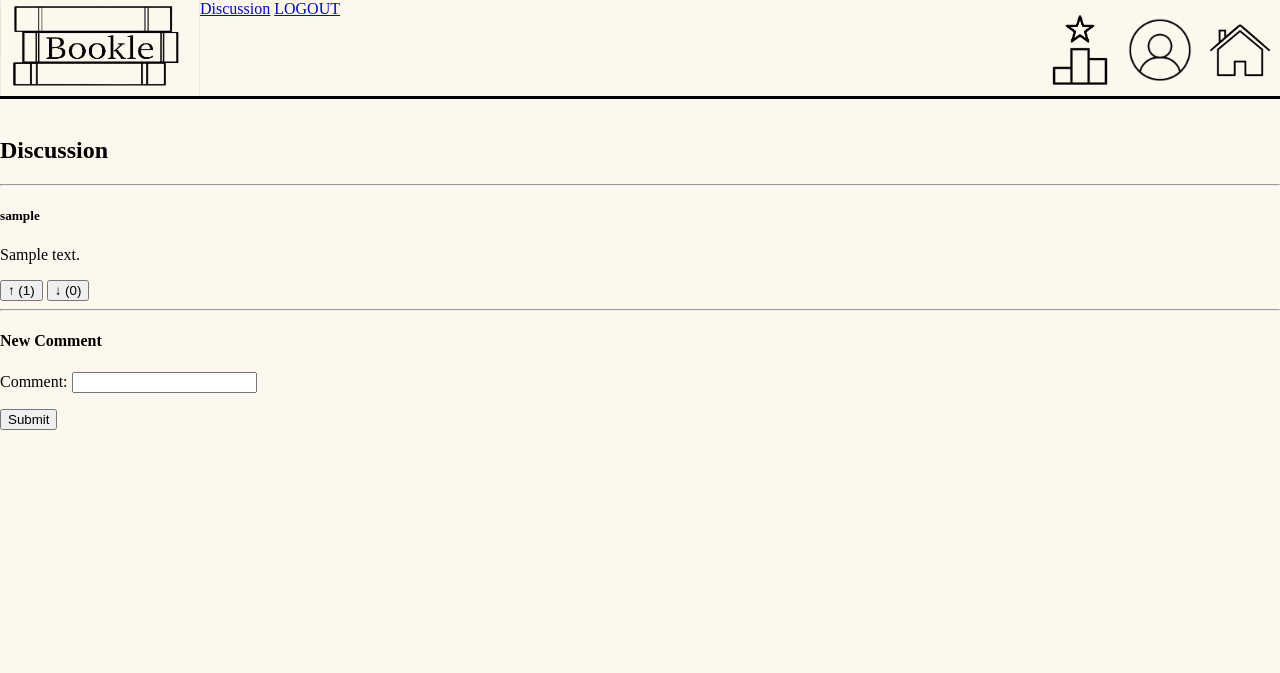
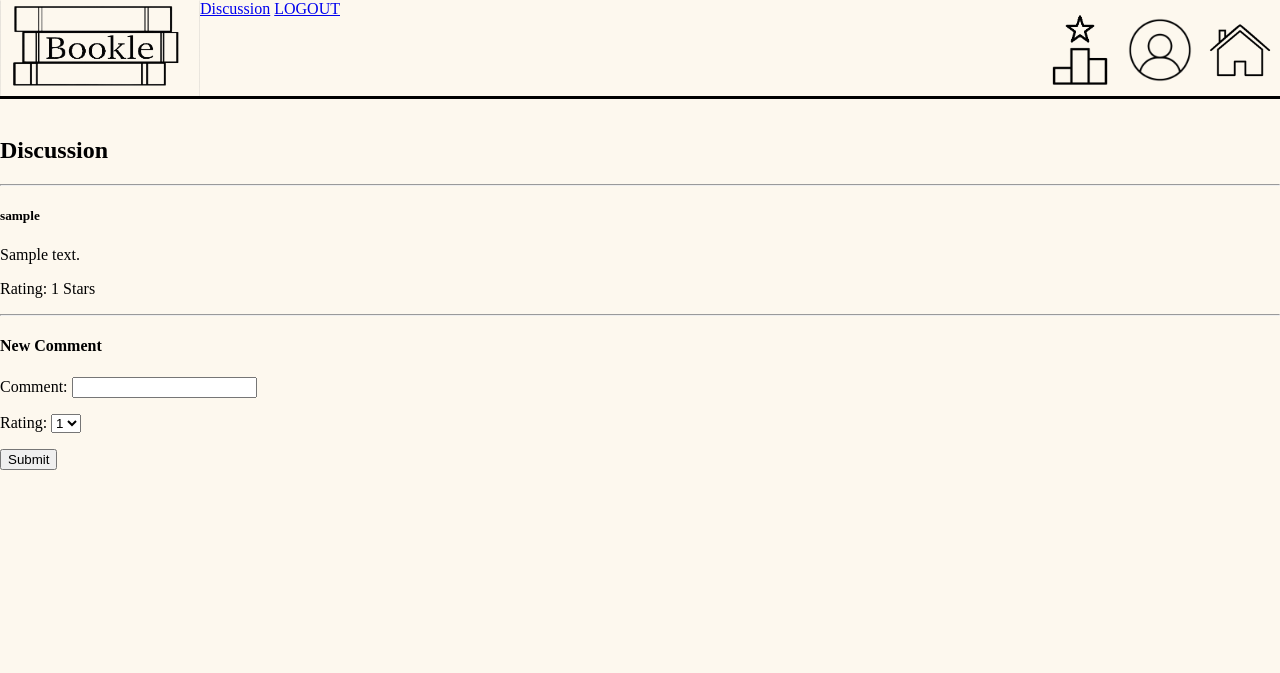
Before and after one commit to phantomsheepp/group1a_wad_project, a Django app: page /bookle/discussion/1/ in a window 1280 px wide. Shown: the top 673 px of the page. Run offline with Django 3.2, Linux system fonts and the light colour scheme; a user stored in the database is signed in; tables that the repository leaves empty hold one stand-in row (values such as "Sample post").

Commit message:
Removed the upvote and downvote and added the ratings features

```diff
--- a/bookle/forms.py
+++ b/bookle/forms.py
@@ -64,7 +64,7 @@ class RegisterForm(UserCreationForm):
 class CommentForm(forms.ModelForm):
     class Meta:
         model = Comment
-        fields = ['comment']
+        fields = ['comment', 'rating']
 
     def __init__(self, *args, **kwargs):
         self.user = kwargs.pop('user', None)
--- a/bookle/models.py
+++ b/bookle/models.py
@@ -65,26 +65,14 @@ class Score(models.Model):
         return str(self.guesses)
 
 
-class Vote(models.Model):
-    VOTE_TYPE_CHOICES = [
-        ('up', 'Upvote'),
-        ('down', 'Downvote'),
-    ]
-    user = models.ForeignKey(User, on_delete=models.CASCADE)
-    comment = models.ForeignKey('Comment', on_delete=models.CASCADE)
-    vote_type = models.CharField(max_length=4, choices=VOTE_TYPE_CHOICES)
+class Comment(models.Model):
+    RATING_CHOICES = [(i, i) for i in range(1, 6)]
 
-
-class Comment(models.Model):
     commentID = models.IntegerField(unique=True, primary_key=True)
     puzzleID = models.ForeignKey(Puzzle, on_delete=models.CASCADE)
     comment = models.CharField(max_length=300)
     userID = models.ForeignKey(User, on_delete=models.CASCADE)
+    rating = models.IntegerField(choices=RATING_CHOICES, default=1)
 
     def __str__(self):
         return self.comment
-
-    def votes(self):
-        upvotes = Vote.objects.filter(comment=self, vote_type='up').count()
-        downvotes = Vote.objects.filter(comment=self, vote_type='down').count()
-        return upvotes - downvotes
--- a/bookle/urls.py
+++ b/bookle/urls.py
@@ -22,8 +22,4 @@ urlpatterns = [
     path('login/view-account/edit-account/', views.edit_account, name='edit_account'),
     path('home/daily-puzzle/complete/', views.complete, name='complete'),
     path('home/daily-puzzle/complete/discussion/<int:puzzle_id>/', views.discussion, name='complete_discussion'),
-    path('discussion/1/upvote/<int:comment_id>/', views.upvote, name='upvote'),
-    path('discussion/1/downvote/<int:comment_id>/', views.downvote, name='downvote'),
-    # path('discussion/<int:puzzle_id>/upvote/<int:comment_id>/', views.upvote, name='upvote'),
-    # path('discussion/<int:puzzle_id>/downvote/<int:comment_id>/', views.downvote, name='downvote'),
 ]
--- a/bookle/views.py
+++ b/bookle/views.py
@@ -6,7 +6,7 @@ from django.urls import reverse
 from django.contrib.auth.models import User
 from django.contrib.auth.decorators import login_required
 from django.contrib import messages
-from bookle.models import Comment, Vote
+from bookle.models import Comment
 from bookle.forms import CommentForm
 from bookle.models import Puzzle
 from bookle.forms import RegisterForm, ProfileEditForm
@@ -110,17 +110,12 @@ def discussion(request, puzzle_id=None):
     puzzle = get_object_or_404(Puzzle, pk=puzzle_id)
     comments = Comment.objects.filter(puzzleID=puzzle).order_by('-commentID')
 
-    for comment in comments:
-        comment.upvotes = Vote.objects.filter(comment=comment, vote_type='up').count()
-        comment.downvotes = Vote.objects.filter(comment=comment, vote_type='down').count()
-
-    comments = sorted(comments, key=lambda x: x.upvotes, reverse=True)
-
     if request.method == 'POST':
         form = CommentForm(request.POST, user=request.user)
         if form.is_valid():
             new_comment = form.save(commit=False)
             new_comment.puzzleID = puzzle
+            new_comment.rating = request.POST.get('rating')  # Get the rating from the form data
             new_comment.save()
     else:
         form = CommentForm(user=request.user)
@@ -132,17 +127,3 @@ def discussion(request, puzzle_id=None):
     }
 
     return render(request, 'bookle/discussion.html', context)
-
-def upvote(request, comment_id):
-    comment = get_object_or_404(Comment, pk=comment_id)
-    Vote.objects.get_or_create(user=request.user, comment=comment, vote_type='up')
-    upvotes = Vote.objects.filter(comment=comment, vote_type='up').count()
-    downvotes = Vote.objects.filter(comment=comment, vote_type='down').count()
-    return JsonResponse({'upvotes': upvotes, 'downvotes': downvotes})
-
-def downvote(request, comment_id):
-    comment = get_object_or_404(Comment, pk=comment_id)
-    Vote.objects.get_or_create(user=request.user, comment=comment, vote_type='down')
-    upvotes = Vote.objects.filter(comment=comment, vote_type='up').count()
-    downvotes = Vote.objects.filter(comment=comment, vote_type='down').count()
-    return JsonResponse({'upvotes': upvotes, 'downvotes': downvotes})
--- a/templates/bookle/discussion.html
+++ b/templates/bookle/discussion.html
@@ -14,8 +14,7 @@
         <div class="card-body">
             <h5 class="card-title">{{ comment.userID.username }}</h5>
             <p class="card-text">{{ comment.comment }}</p>
-            <button class="upvote-button" data-comment-id="{{ comment.id }}">↑ ({{ comment.upvotes }})</button>
-            <button class="downvote-button" data-comment-id="{{ comment.id }}">↓ ({{ comment.downvotes }})</button>
+            <p>Rating: {{ comment.rating }} Stars</p>
         </div>
     </div>
     {% empty %}
@@ -29,29 +28,4 @@
         <button type="submit" class="btn btn-primary">Submit</button>
     </form>
 </div>
-
-<script src="https://ajax.googleapis.com/ajax/libs/jquery/3.5.1/jquery.min.js"></script>
-<script>
-$(document).ready(function() {
-    var upvoteUrl = "{% url 'bookle:upvote' 0 %}";
-    var downvoteUrl = "{% url 'bookle:downvote' 0 %}";
-
-    $('.upvote-button').click(function() {
-        var commentId = $(this).data('comment-id');
-        $.post(upvoteUrl.replace('0', commentId), function(data) {
-            $('.upvote-button[data-comment-id="' + commentId + '"]').text('↑ (' + data.upvotes + ')');
-            $('.downvote-button[data-comment-id="' + commentId + '"]').text('↓ (' + data.downvotes + ')');
-        });
-    });
-
-    $('.downvote-button').click(function() {
-        var commentId = $(this).data('comment-id');
-        $.post(downvoteUrl.replace('0', commentId), function(data) {
-            $('.upvote-button[data-comment-id="' + commentId + '"]').text('↑ (' + data.upvotes + ')');
-            $('.downvote-button[data-comment-id="' + commentId + '"]').text('↓ (' + data.downvotes + ')');
-        });
-    });
-});
-</script>
-
 {% endblock %}
```
Also changed, not shown: bookle/migrations/0004_delete_vote.py (added), bookle/migrations/0005_comment_rating.py (added), media/profile_images/untitled.png (added).
